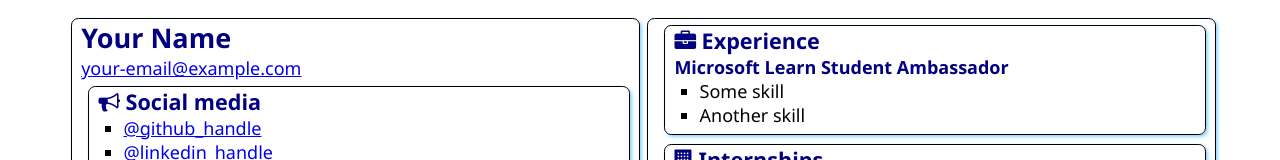
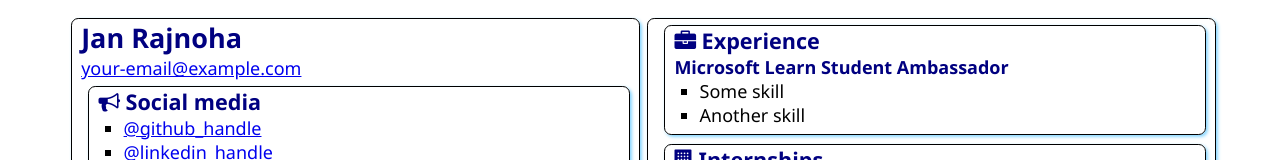
Before and after one commit to JanRajnoha/SATechnicalOnboarding, a plain HTML site: page src/index.html in a window 1280 px wide. Shown: the top 160 px of the page. Drawn offline with Linux system fonts and the light colour scheme.

Commit message:
Added My Name

```diff
--- a/src/index.html
+++ b/src/index.html
@@ -12,7 +12,7 @@
 <body>
     <main>
         <article class="box">
-            <h1>Your Name</h1>
+            <h1>Jan Rajnoha</h1>
             <div><a href="mailto:your.email@example.com">your-email@example.com</a></div>
 
             <section class="box">
```
